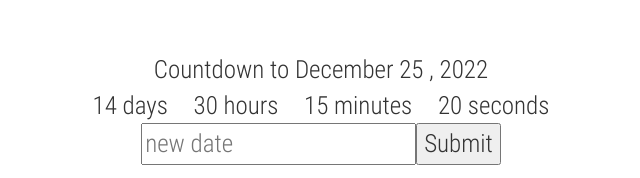
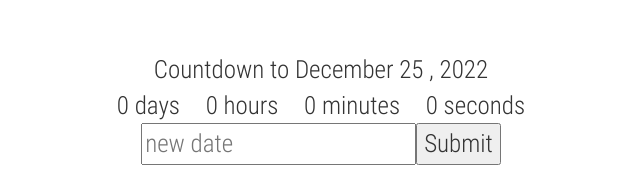
Before and after one commit to dpritam1986/Workspaces, a React (Create React App) app: page / in a window 1280 px wide. Shown: the top 178 px of the page, without its empty margins (319-959 px from the left). Built offline with nearby package versions, Linux system fonts and the light colour scheme.

Commit message:
Clock components

```diff
--- a/src/App.jsx
+++ b/src/App.jsx
@@ -1,5 +1,5 @@
 import react, { Component } from 'react';
-
+import Clock from './Clock'
 import './App.css'
 
 
@@ -10,7 +10,9 @@ class App extends Component {
 
 
  changeDeadline = ()=>{
-    this.setState({deadline: 'November 25, '});
+    //this.setState({deadline: 'November 25, '});
+   // console.log('state' , this.state);
+    this.setState({deadline : this.state.newDeadLine});
  }
 
 
@@ -18,16 +20,11 @@ class App extends Component {
 		return (
 			<div className="App">
 				<div> Countdown to {this.state.deadline} {new Date().getFullYear()}</div>
-				<div>
-					<div className="clockDays"> 14 days </div>
-					<div className="clockHours"> 30 hours </div>
-					<div className="clockMinutes"> 15 minutes</div>
-					<div className="clockSeconds"> 20 seconds</div>
-				</div>
+				<Clock/>
 				<div>
 					<input
 					 placeholder='new date'
-					 onChange={event => console.log('event' , event.target.value)}
+					 onChange={event => this.setState({newDeadLine : event.target.value})}
 					/>
 					<button onClick={this.changeDeadline}>Submit </button>
 				</div>
--- /dev/null
+++ b/src/Clock.jsx
@@ -0,0 +1,27 @@
+import react,{Component} from 'react';
+import './App.css';
+
+class Clock extends Component {
+
+state = {days : 0,
+         hours : 0,
+         minutes : 0,
+         seconds : 0};
+
+render() {
+
+	return (
+
+		<div>
+			<div className="clockDays"> {this.state.days} days </div>
+			<div className="clockHours"> {this.state.hours} hours </div>
+			<div className="clockMinutes"> {this.state.minutes} minutes</div>
+			<div className="clockSeconds"> {this.state.seconds} seconds</div>
+		</div>
+
+	);
+
+}
+}
+
+export default Clock;
```
